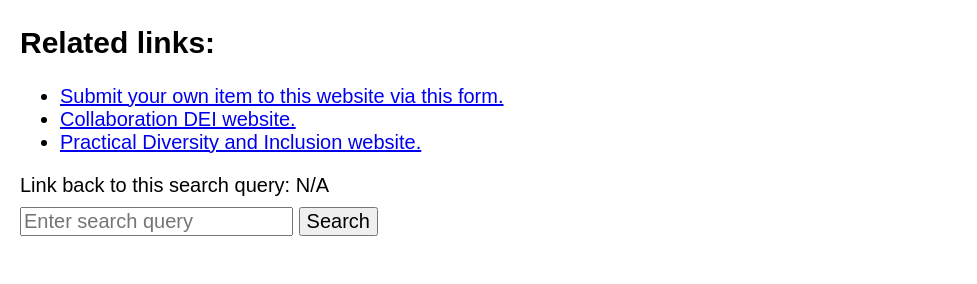
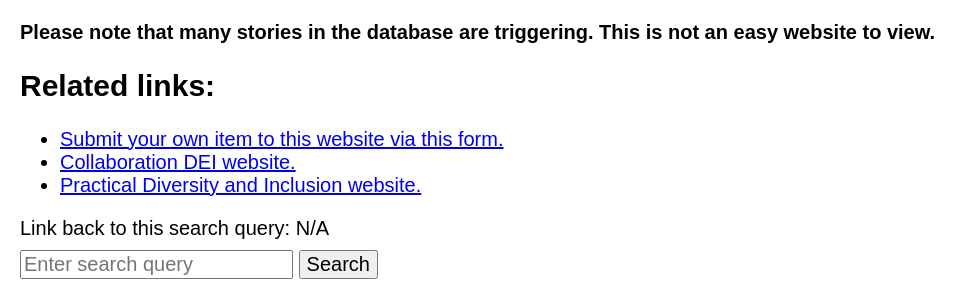
Before and after one commit to NotTheOnlyOne/ntoo_simple, a Flask app: template templates/index.html in a window 1280 px wide. Shown: the part 264-548 px from the top of the page, without its empty margins (0-977 px from the left). Run offline with Flask 3, Linux system fonts and the light colour scheme; the template is opened without the code that fills it, so the values that code supplies are empty; parts of the project's set-up code (start-up, migrations or seed data) failed here and were passed over.

Commit message:
Updating database_ntoo.tsv

```diff
--- a/templates/index.html
+++ b/templates/index.html
@@ -10,6 +10,11 @@
 	    width: 110px;
 	    float:left;
         }
+	.warning {
+	    clear:both;
+            font-weight:bold;
+	    margin-bottom: 20px;
+	}
 	#introduction {
 	    clear:both;
 	    margin-top: 60px;
@@ -138,6 +143,7 @@
 
     <h2 id="introduction" >Introduction</h2>
     <div class="introduction">Not the Only One is a website that allows people to search over {{ total_count - (total_count % 100) }} Diversity, Equity and Inclusion articles, stories and quotes. If you don't enter in a search there are 9 items randomly selected to get you started.</div>
+    <div class="warning">Please note that many stories in the database are triggering. This is not an easy website to view.</div>
 
     <h2>Related links:</h2>
     <ul>
```
